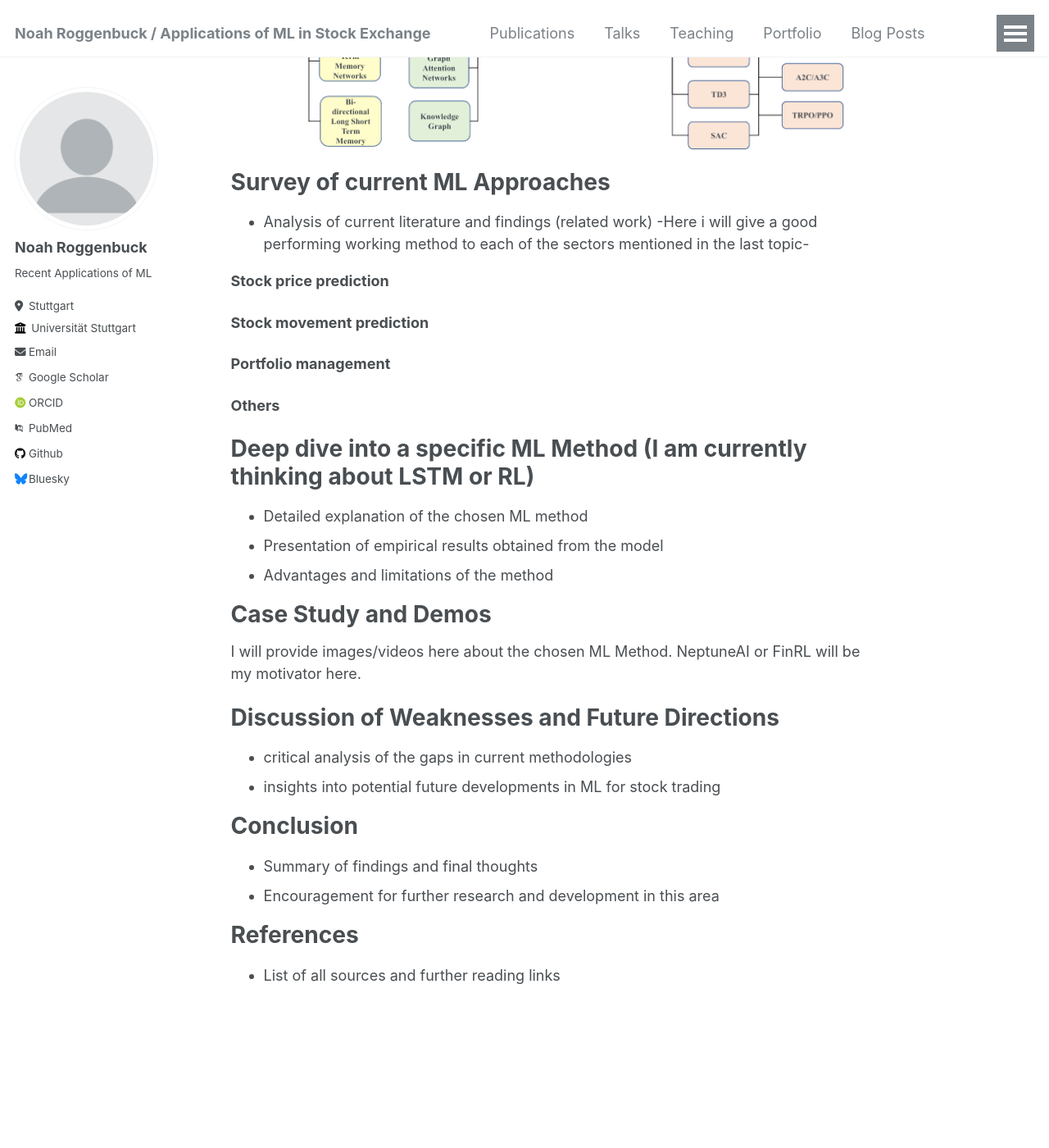
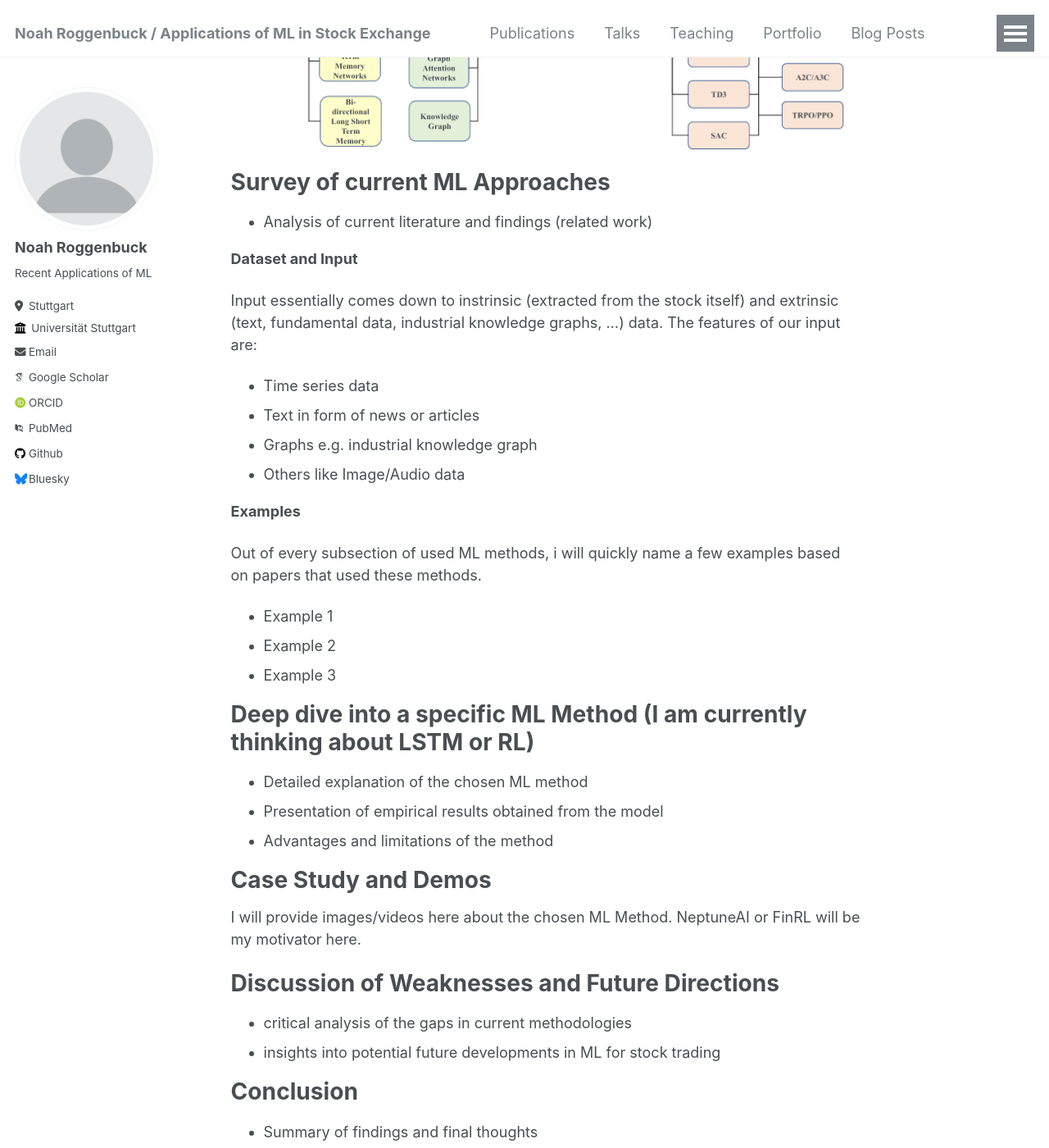
Before and after one commit to noahrog02/noahrog02.github.io, a Jekyll site: the page built from _pages/about.md, in a window 1280 px wide and 1400 px high, scrolled down 1928 px. Shown: the whole window at 82% size. Built offline with Jekyll 4.4.1, drawn with Linux system fonts in a browser that asks for light colours; some web fonts are replaced.

Commit message:
Update about.md

```diff
--- a/_pages/about.md
+++ b/_pages/about.md
@@ -48,15 +48,21 @@ Machine learning is a subset of artificial intelligence that involvses algorithm
 Survey of current ML Approaches
 ======
 - Analysis of current literature and findings (related work)
--Here i will give a good performing working method to each of the sectors mentioned in the last topic-
 
-**Stock price prediction**
+**Dataset and Input**
 
-**Stock movement prediction**
+Input essentially comes down to instrinsic (extracted from the stock itself) and extrinsic (text, fundamental data, industrial knowledge graphs, ...) data. The features of our input are:
+- Time series data
+- Text in form of news or articles
+- Graphs e.g. industrial knowledge graph
+- Others like Image/Audio data
 
-**Portfolio management**
+**Examples**
 
-**Others**
+Out of every subsection of used ML methods, i will quickly name a few examples based on papers that used these methods.
+- Example 1
+- Example 2
+- Example 3
 
 Deep dive into a specific ML Method (I am currently thinking about LSTM or RL)
 ======
```
